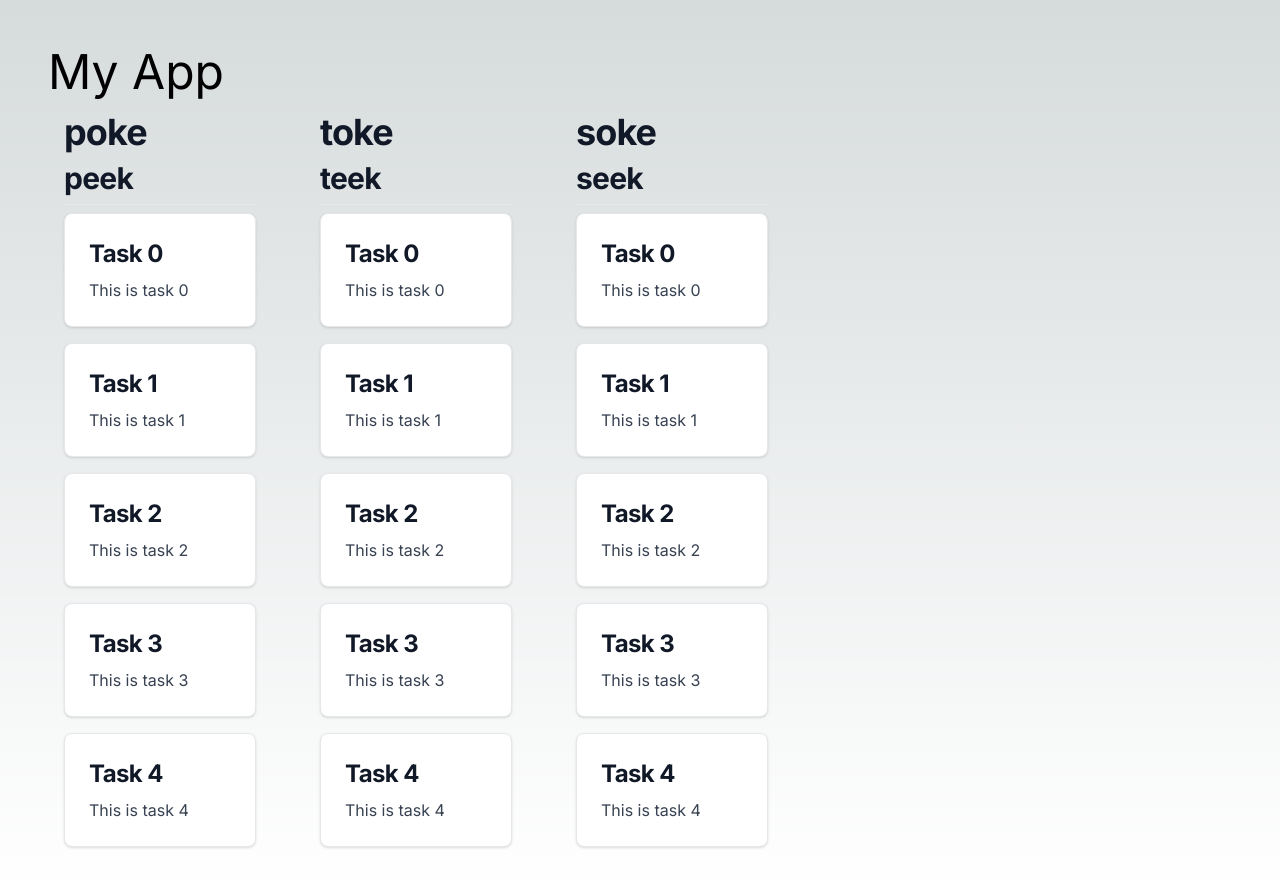
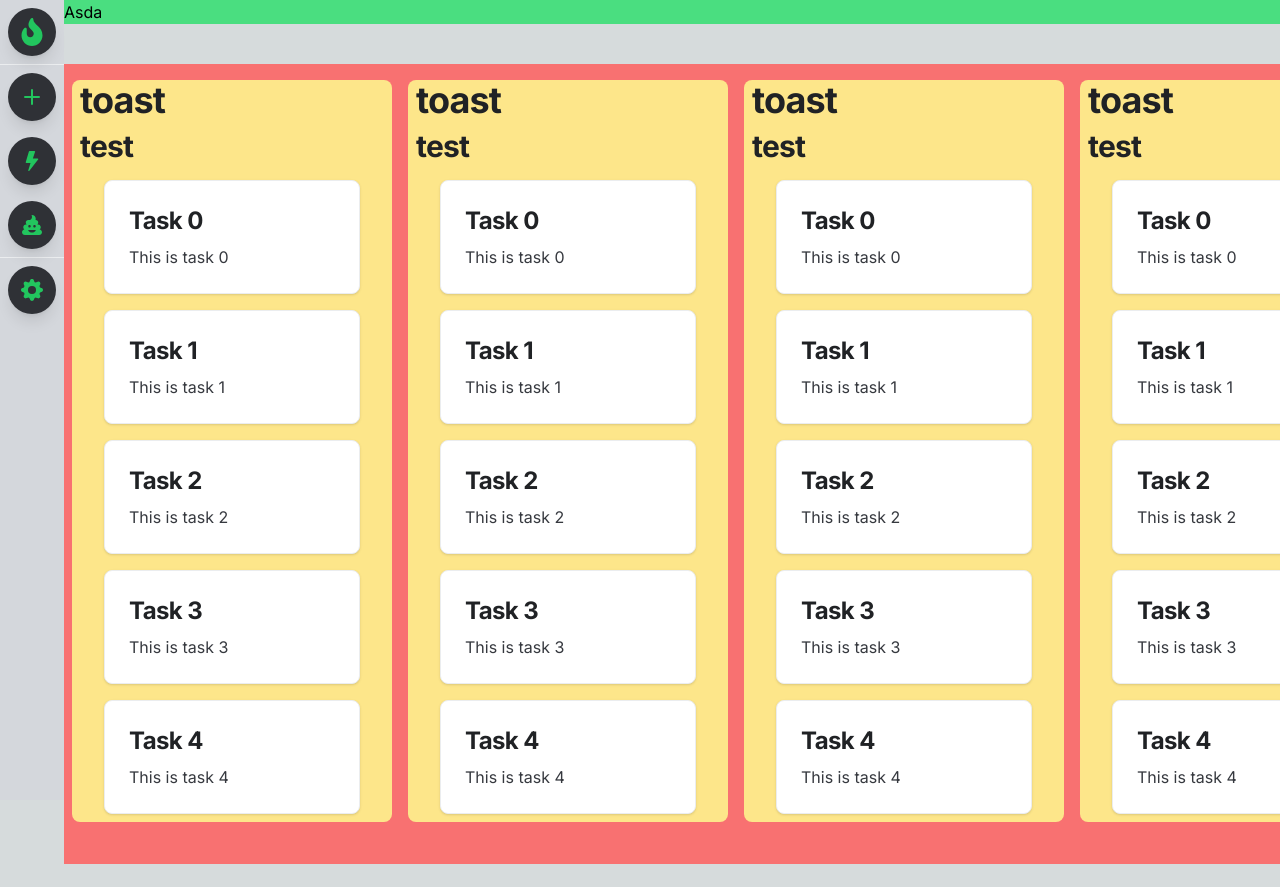
Before and after one commit to camcleod99/kaban, a Next.js app: page / in a window 1280 px wide. After the commit the page ends 800 px from the top, so only its background shows below. Built offline with nearby package versions, Linux system fonts and the light colour scheme.

Commit message:
240418-1142: Layout Finished.

```diff
--- a/package.json
+++ b/package.json
@@ -22,6 +22,7 @@
     "eslint": "^8",
     "eslint-config-next": "14.2.1",
     "postcss": "^8",
+    "react-icons": "^5.1.0",
     "tailwindcss": "^3.4.1",
     "typescript": "^5"
   }
--- /dev/null
+++ b/src/app/Layouts/Content.tsx
@@ -0,0 +1,38 @@
+import React, {ReactNode} from 'react';
+import Column from '../components/Items/Content/Column';
+import Spacer from '../components/Items/Content/Spacer';
+import Task from "@/app/components/Items/Content/Task";
+
+
+const Content= () => {
+
+  const taskArray = Array.from({ length: 5 }, (_, i) => ({
+    name: `Task ${i}`,
+    description: `This is task ${i}`,
+    columnID: i,
+  }));
+
+  const columnArray = Array.from({ length: 6 }, (_, i) => ({
+    color: 'red',
+    description: 'test',
+    ID: i,
+    name: 'toast',
+    position: i,
+    tasks: taskArray,
+  }));
+
+  return (
+    // This will appear next to the sidebar. It will contain the columns and the tasks
+    <div id={`Content`} className="fixed top-16 left-16 h-screen w-screen m-0 flex flex-col bg-red-400 text-white-shadow-l overflow-auto">
+      <div className="flex flex-nowrap flex-row">
+        {columnArray.map((column, i) => (
+          <Column key={i} columnColor={column.color} columnDescription={column.description} columnID={column.ID} columnName={column.name} columnPosition={column.position} tasks={column.tasks}/>
+        ))}
+        <Spacer width={20} />
+      </div>
+    </div>
+  );
+
+}
+
+export default Content;
--- /dev/null
+++ b/src/app/Layouts/Header.tsx
@@ -0,0 +1,25 @@
+import React, {ReactNode} from 'react';
+import Column from '../components/Items/Content/Column';
+import Spacer from '../components/Items/Content/Spacer';
+import Task from "@/app/components/Items/Content/Task";
+
+
+const Content= () => {
+
+  const HeaderProps = ({
+    name: `Asda`,
+  });
+
+
+  return (
+    // This will appear next to the sidebar. It will contain the columns and the tasks
+    <div id="header" className="fixed top-0 left-16 w-screen bg-green-400">
+      <div>
+        {HeaderProps.name}
+      </div>
+    </div>
+  );
+
+}
+
+export default Content;
--- /dev/null
+++ b/src/app/Layouts/Sidebar.tsx
@@ -0,0 +1,32 @@
+import React, {ReactNode} from 'react';
+import { BsPlus, BsFillLightningFill, BsGearFill } from 'react-icons/bs';
+import { FaFire, FaPoo } from 'react-icons/fa';
+interface SideBarIconProps {
+  icon: ReactNode;
+  text?: string;
+}
+const Sidebar= () => {
+  return (
+    <div className="fixed top-0 left-0 h-screen w-16 m-0 flex flex-col bg-gray-400 text-white-shadow-lg">
+      <SideBarIcon icon={<FaFire size="28"/>}/>
+      <Divider/>
+      <SideBarIcon icon={<BsPlus size="32"/>}/>
+      <SideBarIcon icon={<BsFillLightningFill size="20"/>}/>
+      <SideBarIcon icon={<FaPoo size="20"/>}/>
+      <Divider/>
+      <SideBarIcon icon={<BsGearFill size="22"/>}/>
+    </div>
+  );
+}
+const SideBarIcon: React.FC<SideBarIconProps> = ({ icon, text = 'tooltip 💡' }) => (
+  <div id="Sidebar" className="sidebar-icon group">
+    {icon}
+    <span className="sidebar-tooltip group-hover:scale-100">
+    {text}
+  </span>
+  </div>
+);
+
+const Divider = () => <hr className="sidebar-hr" />;
+
+export default Sidebar;
--- a/src/app/components/Column.tsx
+++ b/src/app/components/Items/Content/Column.tsx
@@ -9,7 +9,8 @@ interface TaskProps {
 }
 
 // Define Component Props
-interface Props {
+interface ColumnProps {
+  className?: string;
   columnColor: string;
   columnDescription: string;
   columnID: number;
@@ -18,20 +19,19 @@ interface Props {
   tasks: Array<TaskProps>;
 }
 
-const MyComponent: React.FC<Props> = (props) => {
+const MyComponent: React.FC<ColumnProps> = (props) => {
   return (
     <div
-      className="flex-0 w-64 px-8">
+      className={`flex-1 max-w-80 min-w-80 mt-4 mx-2 rounded-lg bg-amber-200 ${props.className}`}>
       <h1
-        className="mb-2 text-4xl font-bold tracking-tight text-gray-900 dark:text-white">
+        className="mx-2 mb-2 text-4xl font-bold tracking-tight text-gray-900 dark:text-white">
         {props.columnName}
       </h1>
       <h2
-        className="mb-2 text-3xl font-bold tracking-tight text-gray-900 dark:text-white">
+        className="mx-2 mb-2 text-3xl font-bold tracking-tight text-gray-900 dark:text-white">
         {props.columnDescription}
       </h2>
-      <hr />
-      <div>
+      <div className="flex flex-col">
         {props.tasks.map((task, i) => (
           <Task
             key={i} name={task.name} description={task.description} columnID={task.columnID} />
--- /dev/null
+++ b/src/app/components/Items/Content/Spacer.tsx
@@ -0,0 +1,17 @@
+import React from 'react';
+import Task from './Task';
+
+// Define Tasks and their properties
+
+// Define Component Props
+interface SpacerProps {
+  width: number;
+}
+
+const MyComponent: React.FC<SpacerProps> = (spacerProps) => {
+  return (
+    <div className={`flex-1 max-w-${spacerProps.width} min-w-${spacerProps.width} mt-4 mx-2`}>&nbsp;</div>
+  );
+}
+
+export default MyComponent;
--- a/src/app/components/Task.tsx
+++ b/src/app/components/Items/Content/Task.tsx
@@ -13,9 +13,9 @@ interface Props {
 const Task: React.FC<Props> = (props) => {
   return (
     <div
-      className="py-2">
+      className="mx-auto py-2">
       <a href="#"
-         className="block max-w-sm p-6 bg-white border border-gray-200 rounded-lg shadow hover:bg-gray-100 dark:bg-gray-800
+         className="block max-w-64 min-w-64 p-6 bg-white border border-gray-200 rounded-lg shadow hover:bg-gray-100 dark:bg-gray-800
          dark:border-gray-700 dark:hover:bg-gray-700">
         <h3
           className="mb-2 text-2xl font-bold tracking-tight text-gray-900 dark:text-white">
--- a/src/app/globals.css
+++ b/src/app/globals.css
@@ -31,3 +31,18 @@ body {
     text-wrap: balance;
   }
 }
+
+@layer components {
+  .sidebar-icon{
+    @apply  relative flex items-center justify-center
+            h-12 w-12 mt-2 mb-2 mx-auto shadow-lg
+            bg-gray-800 text-green-500
+            hover:bg-green-600 hover:text-white
+            rounded-3xl hover:rounded-xl
+            transition-all duration-300 ease-linear
+            cursor-pointer;
+  }
+  .sidebar-tooltip {
+    @apply  absolute w-auto p-2 m-3 min-w-max left-14 rounded-md shadow-md text-white bg-gray-900 text-xs font-bold transition-all duration-100 scale-0 origin-left
+  }
+}
--- a/src/app/page.tsx
+++ b/src/app/page.tsx
@@ -1,29 +1,16 @@
-import Column from './components/Column';
-
+import Column from './components/Items/Content/Column';
+import Sidebar from '@/app/Layouts/Sidebar';
+import Content from "@/app/Layouts/Content";
+import Header from "@/app/Layouts/Header";
 export default function Home() {
 
-  const tasks = Array.from({ length: 5 }, (_, i) => ({
-    name: `Task ${i}`,
-    description: `This is task ${i}`,
-    columnID: i,
-  }));
+
 
   return (
-    <div id="container"
-      className="p-8">
-      <h1
-        className="p-4 flex text-5xl">
-        My App
-      </h1>
-      <main
-        className="flex flex-1">
-        <Column key={1} columnID={1} columnName={"poke"} columnDescription={"peek"} columnColor={"red"}
-                columnPosition={1} tasks={tasks}/>
-        <Column key={2} columnID={2} columnName={"toke"} columnDescription={"teek"} columnColor={"red"}
-                columnPosition={1} tasks={tasks}/>
-        <Column key={2} columnID={2} columnName={"soke"} columnDescription={"seek"} columnColor={"red"}
-                columnPosition={1} tasks={tasks}/>
-      </main>
+    <div id="container" className="flex flex-row">
+      <Sidebar/>
+      <Header/>
+      <Content/>
     </div>
   );
 }
--- a/tailwind.config.ts
+++ b/tailwind.config.ts
@@ -1,6 +1,8 @@
 import type { Config } from "tailwindcss";
+const colors = require('tailwindcss/colors')
 
 const config: Config = {
+  darkMode: 'class',
   content: [
     "./src/pages/**/*.{js,ts,jsx,tsx,mdx}",
     "./src/components/**/*.{js,ts,jsx,tsx,mdx}",
@@ -8,10 +10,20 @@ const config: Config = {
   ],
   theme: {
     extend: {
-      backgroundImage: {
-        "gradient-radial": "radial-gradient(var(--tw-gradient-stops))",
-        "gradient-conic":
-          "conic-gradient(from 180deg at 50% 50%, var(--tw-gradient-stops))",
+      colors: {
+        gray: {
+          900: '#202225',
+          800: '#2f3136',
+          700: '#36393f',
+          600: '#4f545c',
+          400: '#d4d7dc',
+          300: '#e3e5e8',
+          200: '#ebedef',
+          100: '#f2f3f5',
+        },
+      },
+      spacing: {
+        88: '22rem',
       },
     },
   },
```
Also changed, not shown: src/app/components/System/Dialoge.tsx (added), 1 other file (tests, documents, lock files or other folders).
